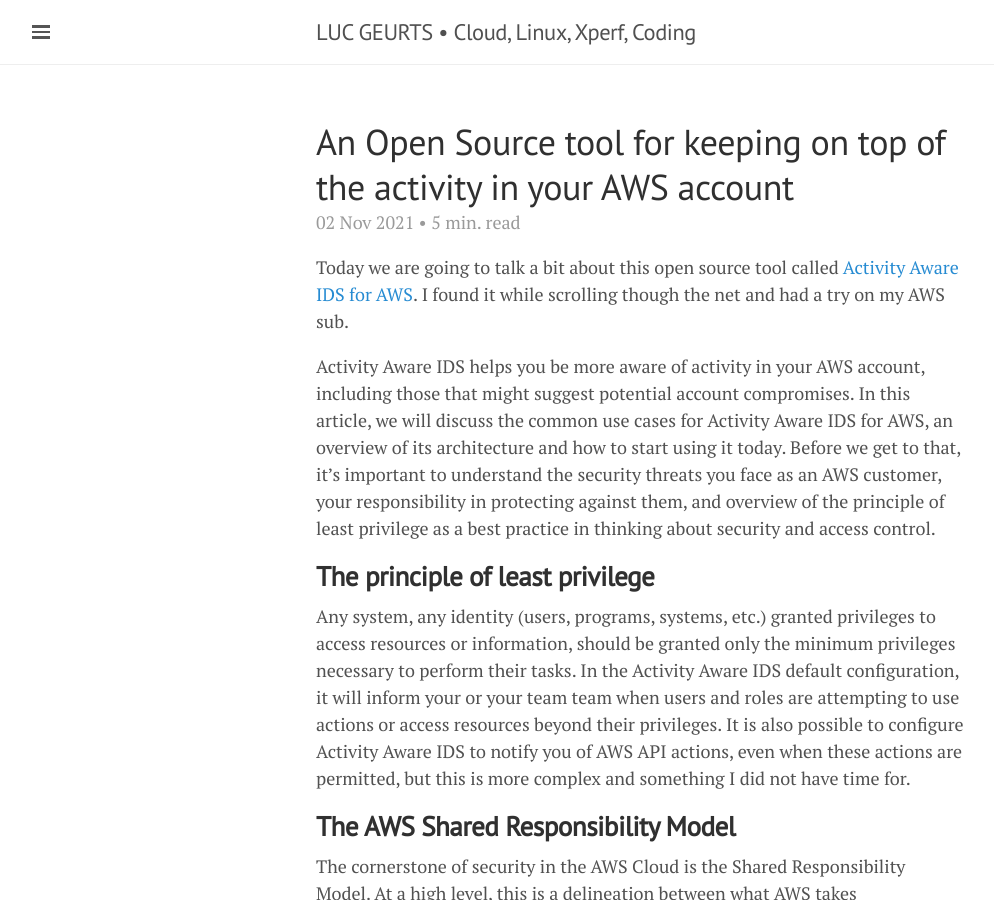
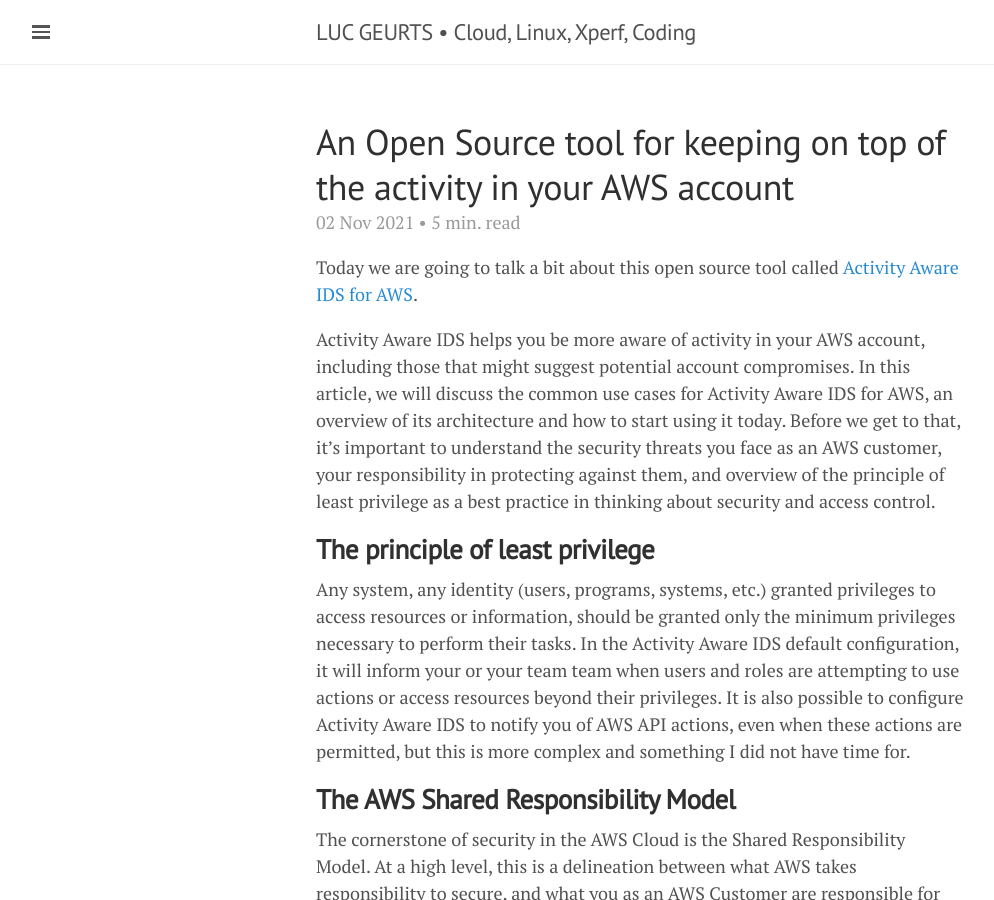
Before and after one commit to lgeurts/lgeurts.github.io, a Jekyll site: the page built from _posts/2021-11-02-activity-aware-ids-for-aws.md, in a window 1280 px wide and 900 px high. Shown: the whole window, without its empty margins (0-994 px from the left). Built offline with Jekyll 4.4.1, drawn with Linux system fonts in a browser that asks for light colours; nearby versions of some CDN libraries; comment, search, counter and statistics services are not loaded.

Commit message:
Update 2021-11-02-activity-aware-ids-for-aws.md

```diff
--- a/_posts/2021-11-02-activity-aware-ids-for-aws.md
+++ b/_posts/2021-11-02-activity-aware-ids-for-aws.md
@@ -8,7 +8,6 @@
 ---
 
 Today we are going to talk a bit about this open source tool called [Activity Aware IDS for AWS](https://github.com/Giftbit/activity-aware-ids-aws).
-I found it while scrolling though the net and had a try on my AWS sub.
 
 Activity Aware IDS helps you be more aware of activity in your AWS account, including those that might suggest potential account compromises. In this article, we will discuss the common use cases for Activity Aware IDS for AWS, an overview of its architecture and how to start using it today. Before we get to that, it’s important to understand the security threats you face as an AWS customer, your responsibility in protecting against them, and overview of the principle of least privilege as a best practice in thinking about security and access control.
 
```
